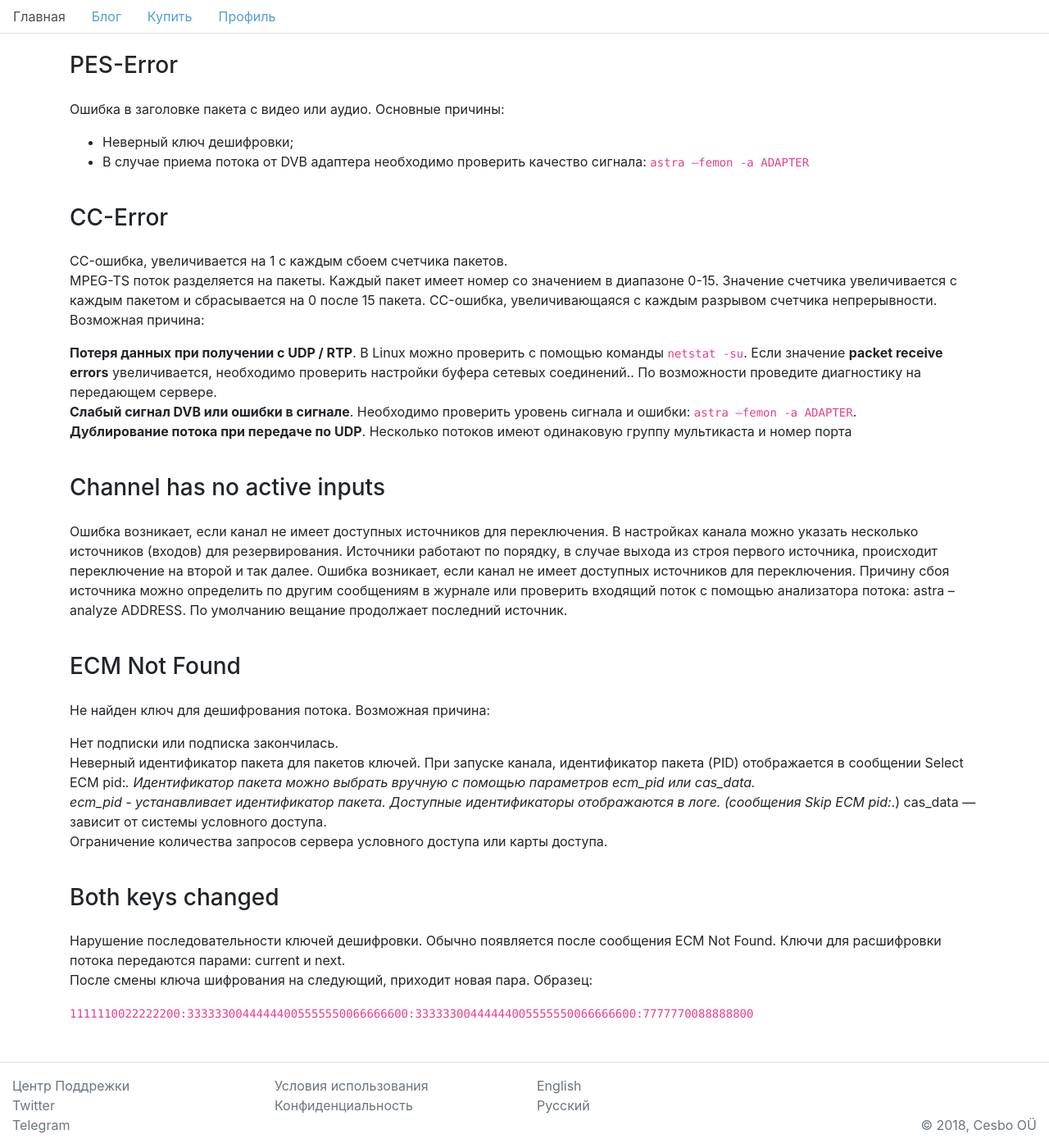
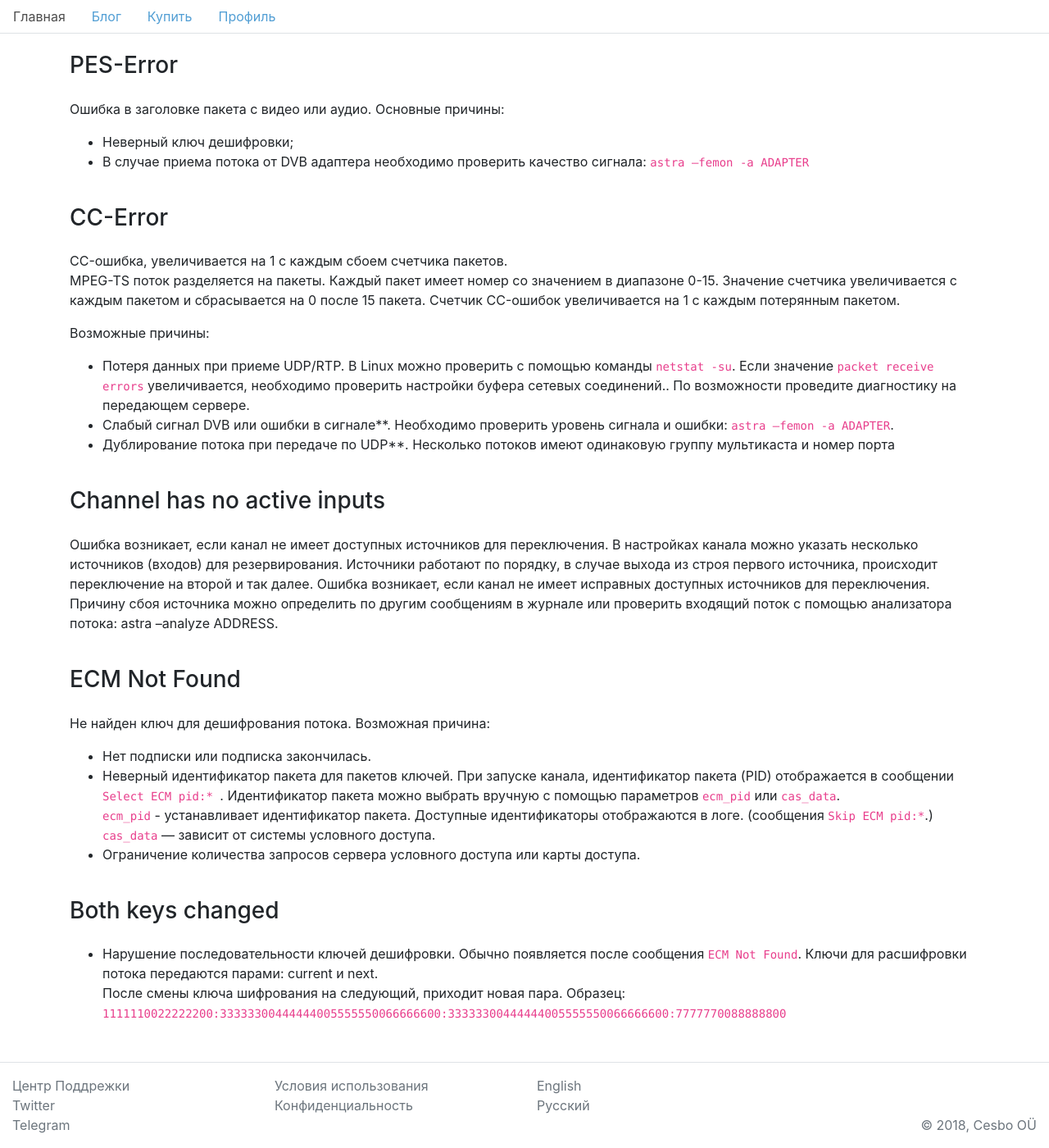
Before and after one commit to ramzes1401ss3/cesbo-www, a Jekyll site: the page built from ru/_posts/2018-11-18-log.md, in a window 1280 px wide and 1400 px high, scrolled down 2623 px. Shown: the whole window at 82% size. Built offline with Jekyll 4.4.1, drawn with Linux system fonts in a browser that asks for light colours; some of the changed text lies outside the part shown.

Commit message:
Update 2018-11-18-log.md

```diff
--- a/ru/_posts/2018-11-18-log.md
+++ b/ru/_posts/2018-11-18-log.md
@@ -113,37 +113,36 @@ where X is the adapter number.
 ### CC-Error
 
 CC-ошибка, увеличивается на 1 с каждым сбоем счетчика пакетов.
-MPEG-TS поток разделяется на пакеты.
-Каждый пакет имеет номер со значением в диапазоне 0-15. Значение счетчика увеличивается с каждым пакетом и сбрасывается на 0 после 15 пакета.
-CC-ошибка, увеличивающаяся с каждым разрывом счетчика непрерывности. Возможная причина:
+MPEG-TS поток разделяется на пакеты. Каждый пакет имеет номер со значением в диапазоне 0-15. Значение счетчика увеличивается с каждым пакетом и сбрасывается на 0 после 15 пакета.
+Счетчик CC-ошибок увеличивается на 1 с каждым потерянным пакетом.
 
-**Потеря данных при получении с UDP / RTP**. В Linux можно проверить с помощью команды `netstat -su`.
-Если значение **packet receive errors** увеличивается, необходимо проверить настройки буфера сетевых соединений..
+Возможные причины:
+- Потеря данных при приеме UDP/RTP. В Linux можно проверить с помощью команды `netstat -su`.
+Если значение `packet receive errors` увеличивается, необходимо проверить настройки буфера сетевых соединений..
 По возможности проведите диагностику на передающем сервере.
-**Слабый сигнал DVB или ошибки в сигнале**. Необходимо проверить уровень сигнала и ошибки: `astra –femon -a ADAPTER`.
-**Дублирование потока при передаче по UDP**. Несколько потоков имеют одинаковую группу мультикаста и номер порта
+- Слабый сигнал DVB или ошибки в сигнале**. Необходимо проверить уровень сигнала и ошибки: `astra –femon -a ADAPTER`.
+- Дублирование потока при передаче по UDP**. Несколько потоков имеют одинаковую группу мультикаста и номер порта
 
 ### Channel has no active inputs
 
 Ошибка возникает, если канал не имеет доступных источников для переключения.
 В настройках канала можно указать несколько источников (входов) для резервирования. Источники работают по порядку, в случае выхода из строя первого источника, происходит переключение на второй и так далее.
-Ошибка возникает, если канал не имеет доступных источников для переключения.
-Причину сбоя источника можно определить по другим сообщениям в журнале или проверить входящий поток с помощью анализатора потока: astra –analyze ADDRESS. По умолчанию вещание продолжает последний источник.
+Ошибка возникает, если канал не имеет исправных доступных источников для переключения.
+Причину сбоя источника можно определить по другим сообщениям в журнале или проверить входящий поток с помощью анализатора потока: astra –analyze ADDRESS.
 
 ### ECM Not Found
 
 Не найден ключ для дешифрования потока. Возможная причина:
 
-Нет подписки или подписка закончилась.
-Неверный идентификатор пакета для пакетов ключей. При запуске канала, идентификатор пакета (PID) отображается в сообщении Select ECM pid:*. Идентификатор пакета можно выбрать вручную с помощью параметров ecm_pid или cas_data.
-ecm_pid - устанавливает идентификатор пакета. Доступные идентификаторы отображаются в логе. (сообщения Skip ECM pid:*.)
-cas_data — зависит от системы условного доступа.
-Ограничение количества запросов сервера условного доступа или карты доступа.
+- Нет подписки или подписка закончилась.
+- Неверный идентификатор пакета для пакетов ключей. При запуске канала, идентификатор пакета (PID) отображается в сообщении `Select ECM pid:* `. Идентификатор пакета можно выбрать вручную с помощью параметров `ecm_pid` или `cas_data`.
+`ecm_pid` - устанавливает идентификатор пакета. Доступные идентификаторы отображаются в логе. (сообщения `Skip ECM pid:*`.)
+`cas_data` — зависит от системы условного доступа.
+- Ограничение количества запросов сервера условного доступа или карты доступа.
 
 ### Both keys changed
 
-Нарушение последовательности ключей дешифровки. Обычно появляется после сообщения ECM Not Found.
+- Нарушение последовательности ключей дешифровки. Обычно появляется после сообщения `ECM Not Found`.
 Ключи для расшифровки потока передаются парами: current и next.
 После смены ключа шифрования на следующий, приходит новая пара. Образец:
-
 `1111110022222200:33333300444444005555550066666600:33333300444444005555550066666600:7777770088888800`
```
Also changed, not shown: other parts of ru/_posts/2018-11-18-log.md (+1 -1 lines).
